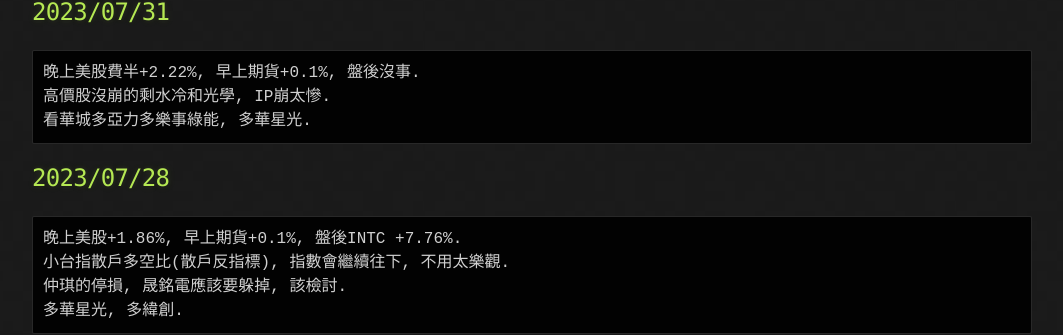
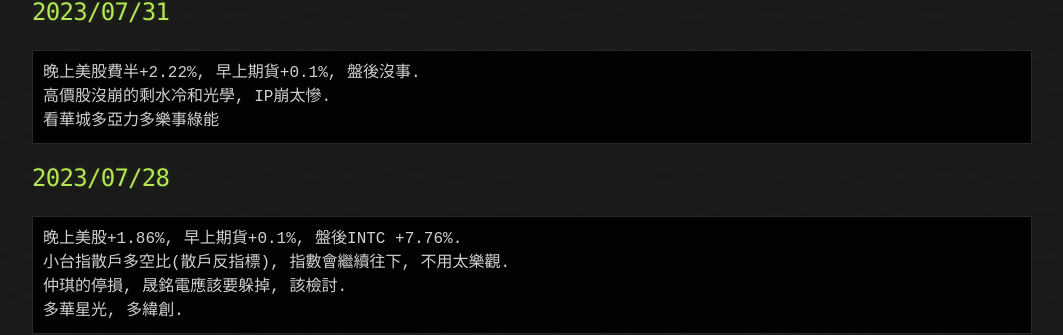
Before and after one commit to lepg5487/Stock_God, a Jekyll site: the page built from index.md, in a window 1280 px wide and 900 px high, scrolled down 436 px. Shown: the part 196-531 px from the top of the window, without its empty margins (108-1171 px from the left). Built offline with Jekyll 4.4.1, drawn with Linux system fonts in a browser that asks for light colours; our own code applies the rules of GitHub Pages for plain Markdown files.

Commit message:
Update index.md

````diff
--- a/index.md
+++ b/index.md
@@ -24,7 +24,7 @@
 ```
 晚上美股費半+2.22%, 早上期貨+0.1%, 盤後沒事.
 高價股沒崩的剩水冷和光學, IP崩太慘.
-看華城多亞力多樂事綠能, 多華星光.
+看華城多亞力多樂事綠能
 ```
 
 ## 2023/07/28
````
